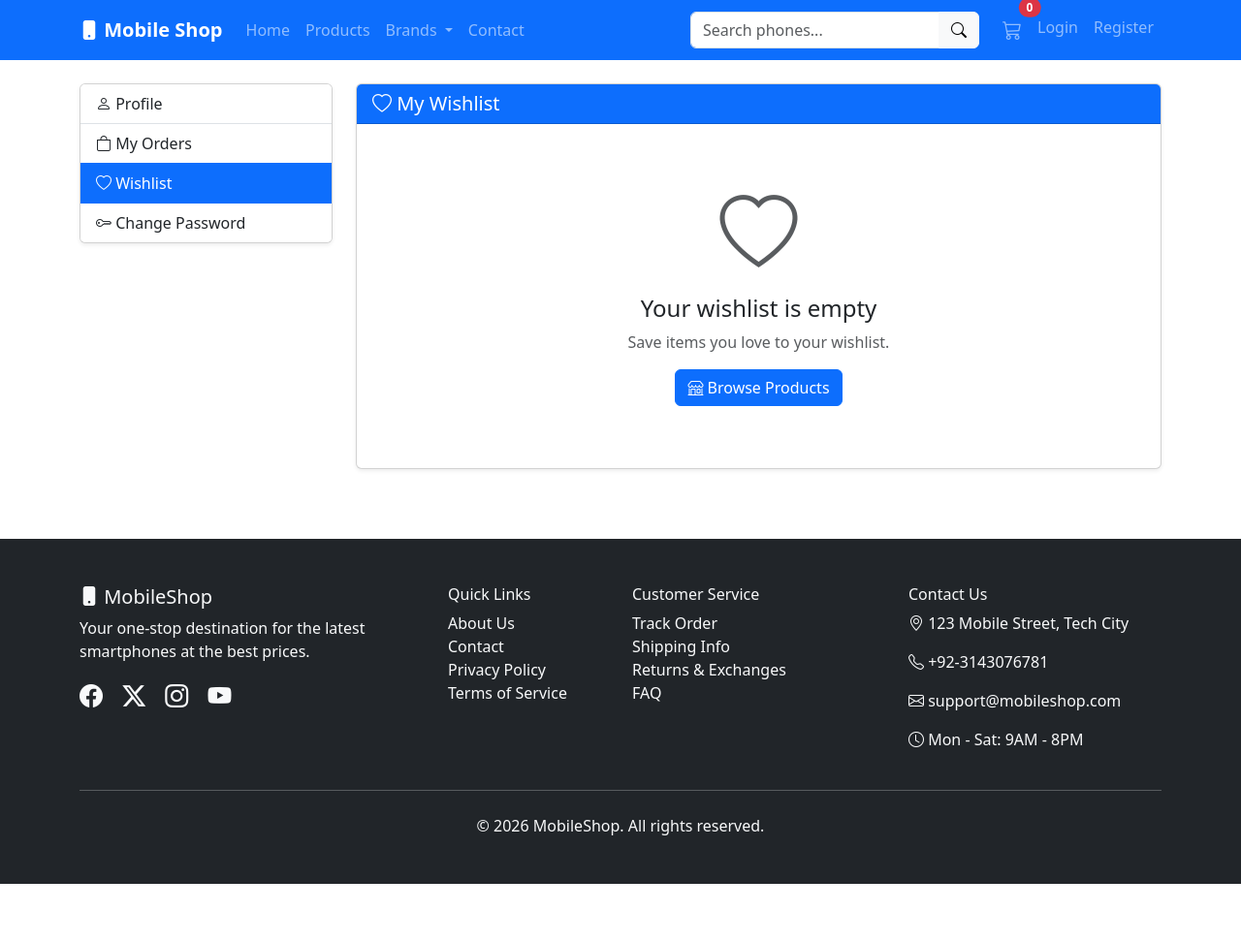
After one commit to Mishelgoolevitch/ShopProfessionalWebsite, an ASP.NET Core app: template Views/Account/Wishlist.cshtml in a window 1280 px wide. The commit adds this page. Shown: the whole page at 97% size. Run offline with ASP.NET Core 8, Linux system fonts and the light colour scheme; the template is opened without the code that fills it, so the values that code supplies are empty; data comes from the database, SQL or seed files in the repository; the project's own start-up code is not run, and a stand-in starts its controllers and pages; some libraries are stand-ins or nearby versions.

Commit message:
Adding Task<IActionResult> Wishlist() in AccountController and creating view Wishlist.cshtml

```diff
--- /dev/null
+++ b/Views/Account/Wishlist.cshtml
@@ -0,0 +1,79 @@
+@model List<WishlistItem>
+@{
+    ViewData["Title"] = "My Wishlist";
+}
+
+<div class="container py-4">
+    <div class="row">
+        <!-- Sidebar -->
+        <div class="col-lg-3">
+            <div class="card shadow-sm mb-4">
+                <div class="list-group list-group-flush">
+                    <a asp-action="Profile" class="list-group-item list-group-item-action">
+                        <i class="bi bi-person"></i> Profile
+                    </a>
+                    <a asp-action="Orders" class="list-group-item list-group-item-action">
+                        <i class="bi bi-bag"></i> My Orders
+                    </a>
+                    <a asp-action="Wishlist" class="list-group-item list-group-item-action active">
+                        <i class="bi bi-heart"></i> Wishlist
+                    </a>
+                    <a asp-action="ChangePassword" class="list-group-item list-group-item-action">
+                        <i class="bi bi-key"></i> Change Password
+                    </a>
+                </div>
+            </div>
+        </div>
+
+        <!-- Main Content -->
+        <div class="col-lg-9">
+            <div class="card shadow-sm">
+                <div class="card-header bg-primary text-white">
+                    <h5 class="mb-0"><i class="bi bi-heart"></i> My Wishlist</h5>
+                </div>
+                <div class="card-body">
+                    @if (Model.Count == 0)
+                    {
+                        <div class="text-center py-5">
+                            <i class="bi bi-heart display-1 text-muted"></i>
+                            <h4 class="mt-3">Your wishlist is empty</h4>
+                            <p class="text-muted">Save items you love to your wishlist.</p>
+                            <a asp-controller="Products" asp-action="Index" class="btn btn-primary">
+                                <i class="bi bi-shop"></i> Browse Products
+                            </a>
+                        </div>
+                    }
+                    else
+                    {
+                        <div class="row g-4">
+                            @foreach (var item in Model)
+                            {
+                                <div class="col-md-4 col-sm-6" id="wishlistItem-@item.Id">
+                                    <div class="card h-100 shadow-sm">
+                                        <div class="position-relative">
+                                            <a asp-controller="Products" asp-action="Details" asp-route-id="@item.ProductId">
+                                                <img src="@(item.Product?.MainImageUrl ?? "https://via.placeholder.com/300x300?text=No+Image")"
+                                                     class="card-img-top" alt="@item.Product?.Name" style="height: 200px; object-fit: cover;" />
+                                            </a>
+                                        </div>
+                                        <div class="card-body">
+                                            <p class="text-muted mb-1 small">@item.Product?.Brand?.Name</p>
+                                            <h6 class="card-title">@item.Product?.Name</h6>
+                                            <h5 class="text-primary">BY @item.Product?.SalePrice.ToString("N0")</h5>
+                                            <form asp-controller="ShoppingCart" asp-action="AddToCart" method="post">
+                                                <input type="hidden" name="productId" value="@item.ProductId" />
+                                                <button type="submit" class="btn btn-primary w-100" @(item.Product?.StockQuantity <= 0 ? "disabled" : "")>
+                                                    <i class="bi bi-cart-plus"></i> Add to Cart
+                                                </button>
+                                            </form>
+                                        </div>
+                                    </div>
+                                </div>
+                            }
+                        </div>
+                    }
+                </div>
+            </div>
+        </div>
+    </div>
+</div>
--- a/Views/Products/Details.cshtml
+++ b/Views/Products/Details.cshtml
@@ -121,6 +121,11 @@
                         <i class="bi bi-cart-plus"></i> Add to Cart
                     </button>
                     </form>
+                    <button class="btn btn-outline-danger btn-lg"
+                            data-product-id="@Model.Product.Id" onclick="addToWishlist(@Model.Product.Id)">
+                        <i class="bi @(Model.IsInWishlist ? "bi-heart-fill" : "bi-heart")"></i>
+                        @(Model.IsInWishlist ? "In Wishlist" : "Add to Wishlist")
+                    </button>
                 </div>
 
                 <!-- Key Specs Preview -->
--- a/Views/Shared/_ProductCard.cshtml
+++ b/Views/Shared/_ProductCard.cshtml
@@ -18,10 +18,11 @@
         }
 
         <button class="btn btn-light btn-sm position-absolute bottom-0 end-0 m-2 wishlist-btn"
-                data-product-id="@Model.Id">
+                data-product-id="@Model.Id" onclick="addToWishlist(@Model.Id)">
             <i class="bi bi-heart"></i>
         </button>
-    </div>
+
+     </div>
 
     <div class="card-body d-flex flex-column">
         <p class="text-muted mb-1 small">@Model.Brand?.Name</p>
--- a/wwwroot/js/site.js
+++ b/wwwroot/js/site.js
@@ -50,4 +50,23 @@ $(document).ready(function () {
         });
     };
 
+    // Toast notifications
+    window.showToast = function (message, type) {
+        var bgClass = type === 'success' ? 'bg-success' : type === 'error' ? 'bg-danger' : 'bg-info';
+        var toast = $(`<div class="toast align-items-center ${bgClass} text-white position-fixed" role="alert" style="top: 20px; right: 20px; z-index: 9999;">
+        <div class="d-flex">
+            <div class="toast-body">${message}</div>
+            <button type="button" class="btn-close btn-close-white me-2 m-auto" data-bs-dismiss="toast"></button>
+        </div>
+    </div>`);
+
+        $('body').append(toast);
+        toast.toast({ delay: 3000 });
+        toast.toast('show');
+
+        setTimeout(function () {
+            toast.remove();
+        }, 3500);
+    };
+
 });
```
Also changed, not shown: Controllers/AccountController.cs (+47 -0 lines).
